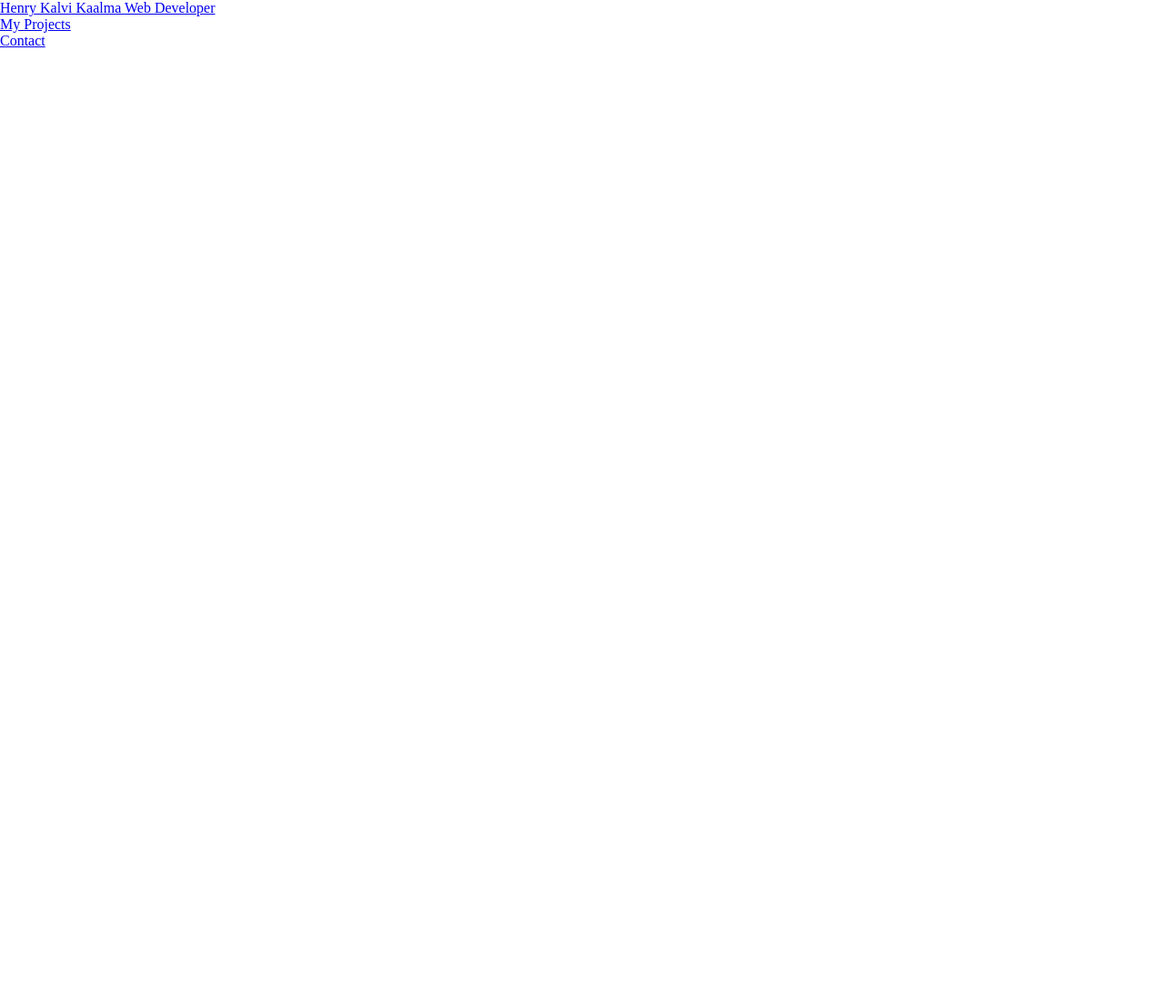
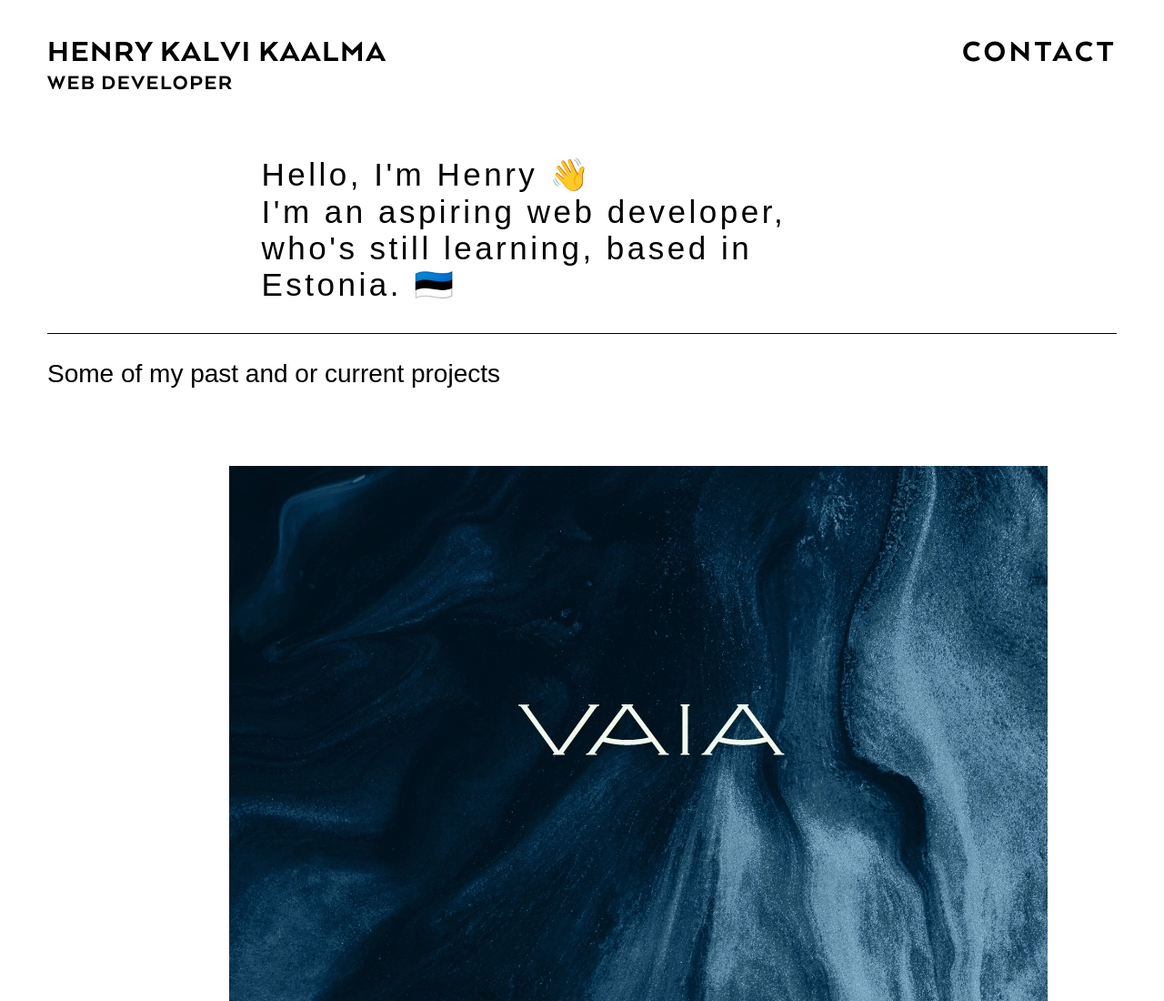
Before and after one commit to Beeak/portfolio, a plain HTML site: page index.html in a window 1280 px wide. Shown: the top 1100 px of the page at 91% size. Before the commit the page ends 800 px from the top, so only its background shows below. Drawn offline with Linux system fonts and the light colour scheme; a web font is replaced by a local one.

Commit message:
Friday done

```diff
--- a/index.html
+++ b/index.html
@@ -8,19 +8,57 @@
     <title>Home</title>
   </head>
   <body>
-    <div>
-      <header>
-        <nav>
+    <header>
+      <nav>
+        <div>
           <ul>
-            <li><a href="index.html">Henry Kalvi Kaalma Web Developer</a></li>
+            <a class="nav-button" href="index.html">
+            <li class="nav-name">Henry Kalvi Kaalma</li>
+            <li class="nav-role">Web Developer</li>
+            </a>
           </ul>
+        </div>
+        <div>
           <ul>
-            <li><a href="projects.html">My Projects</a></li>
-            <li><a href="contact.html">Contact</a></li>
+            <li class="nav-contact"><a href="contact.html">Contact</a></li>
           </ul>
-        </nav>
-      </header>
-      <main></main>
-    </div>
+      </nav>
+      <div class="header-introduction">
+        <p>Hello, I'm Henry 👋</p>
+        <p>I'm an aspiring web developer,</p>
+        <p>who's still learning, based in Estonia. 🇪🇪</p>
+      </div>
+    </header>
+    <main>
+      <div>
+        <p>Some of my past and or current projects</p>
+      </div>
+      <div class="projects">
+        <a href=""><div>
+          <img src="/src/img/law-firm-branding-cover-photo.webp" alt="">
+          <div></div>
+        </div></a>
+        <a href=""><div>
+          <img src="/src/img/law-firm-branding-cover-photo.webp" alt="">
+          <div></div>
+        </div></a>
+        <a href=""><div>
+          <img src="/src/img/law-firm-branding-cover-photo.webp" alt="">
+          <div></div>
+        </div></a>
+        <a href=""><div>
+          <img src="/src/img/law-firm-branding-cover-photo.webp" alt="">
+          <div></div>
+        </div></a>
+        <a href=""><div>
+          <img src="/src/img/law-firm-branding-cover-photo.webp" alt="">
+          <div></div>
+        </div></a>
+        <a href=""><div>
+          <img src="/src/img/law-firm-branding-cover-photo.webp" alt="">
+          <div></div>
+        </div></a>
+      </div>
+    </main>
   </body>
 </html>
--- a/style.css
+++ b/style.css
@@ -1,14 +1,102 @@
+@import url('https://fonts.googleapis.com/css2?family=Arsenal&display=swap');
+
 @font-face {
     font-family: 'arquitecta_heavy';
     src: url('src/fonts/arquitectaheavy-webfont.woff2') format('woff2'),
          url('src/fonts/arquitectaheavy-webfont.woff') format('woff');
     font-weight: normal;
     font-style: normal;
+}
 
-}
 
 * {
     margin: 0;
     padding: 0;
     box-sizing: border-box;
 }
+
+body {
+    margin: 0 52px 0 52px;
+}
+
+header {
+    display: flex;
+    flex-direction: column;
+    margin-top: 35px;
+    border-bottom: 1px solid #000000;
+}
+
+nav {
+    display: flex;
+    justify-content: space-between;
+}
+
+li {
+    text-decoration: none;
+    list-style: none;
+}
+
+.nav-button {
+    font-family: 'arquitecta_heavy';
+    color: #000000;
+    text-decoration: none;
+    text-transform: uppercase;
+    letter-spacing: 0.1em;
+}
+
+.nav-name {
+    font-size: 35px;
+}
+
+.nav-role {
+    font-size: 24px;
+}
+
+.nav-contact {
+    font-size: 35px;
+}
+
+.nav-contact a {
+    font-family: 'arquitecta_heavy';
+    color: #000000;
+    text-decoration: none;
+    text-transform: uppercase;
+    letter-spacing: 0.1em;
+}
+
+.header-introduction {
+    align-self: center;
+    width: 705px;
+    margin-top: 68px;
+    margin-bottom: 32px;
+}
+
+.header-introduction p {
+    font-family: 'arsenal', sans-serif;
+    font-size: 35px;
+    color: #000000;
+    letter-spacing: 0.1em;
+}
+
+main {
+    margin-top: 28px;
+}
+
+main div p {
+    font-family: 'arsenal', sans-serif;
+    font-size: 28px;
+    color: #000000;
+}
+
+.projects {
+    display: flex;
+    justify-content: space-around;
+    flex-wrap: wrap;
+    margin-top: 85px;
+}
+
+.projects a {
+    width: 776.45px;
+    height: 638.67px;
+    margin-bottom: 120px;
+}
```
Also changed, not shown: src/img/law-firm-branding-cover-photo.webp (added).
